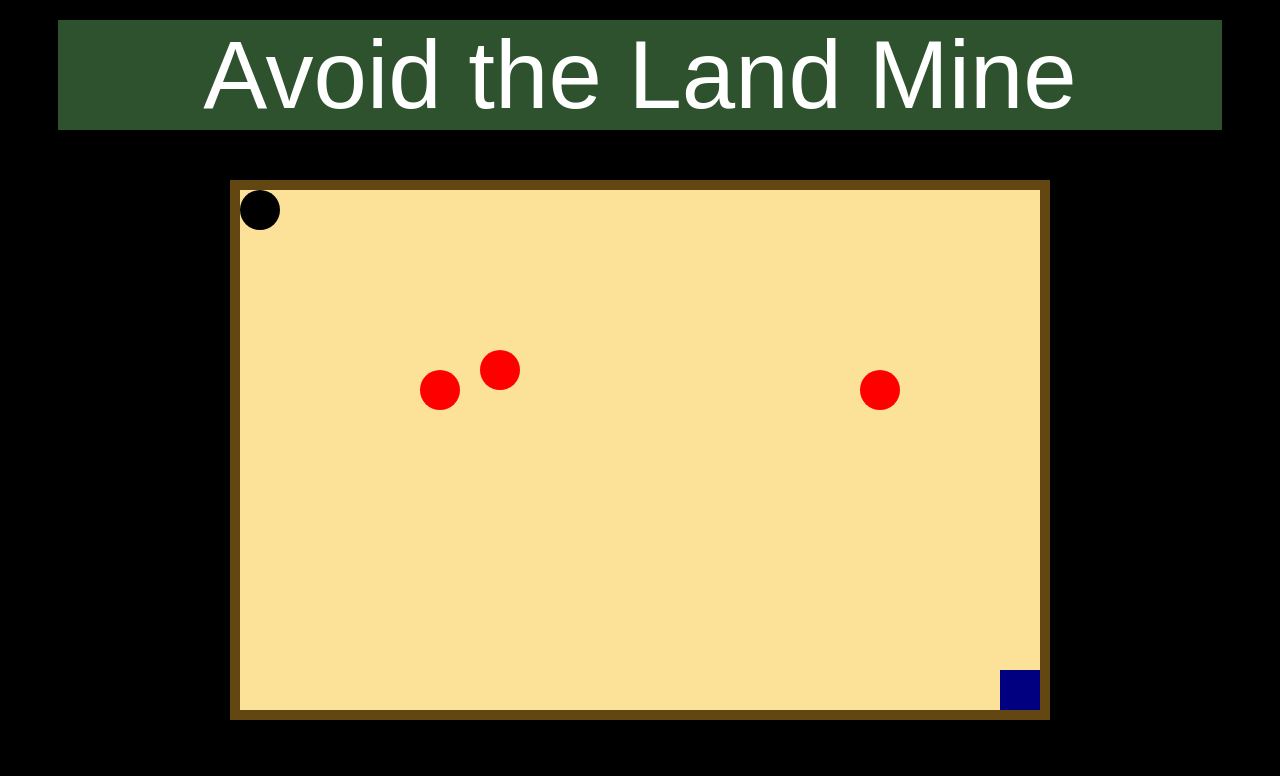
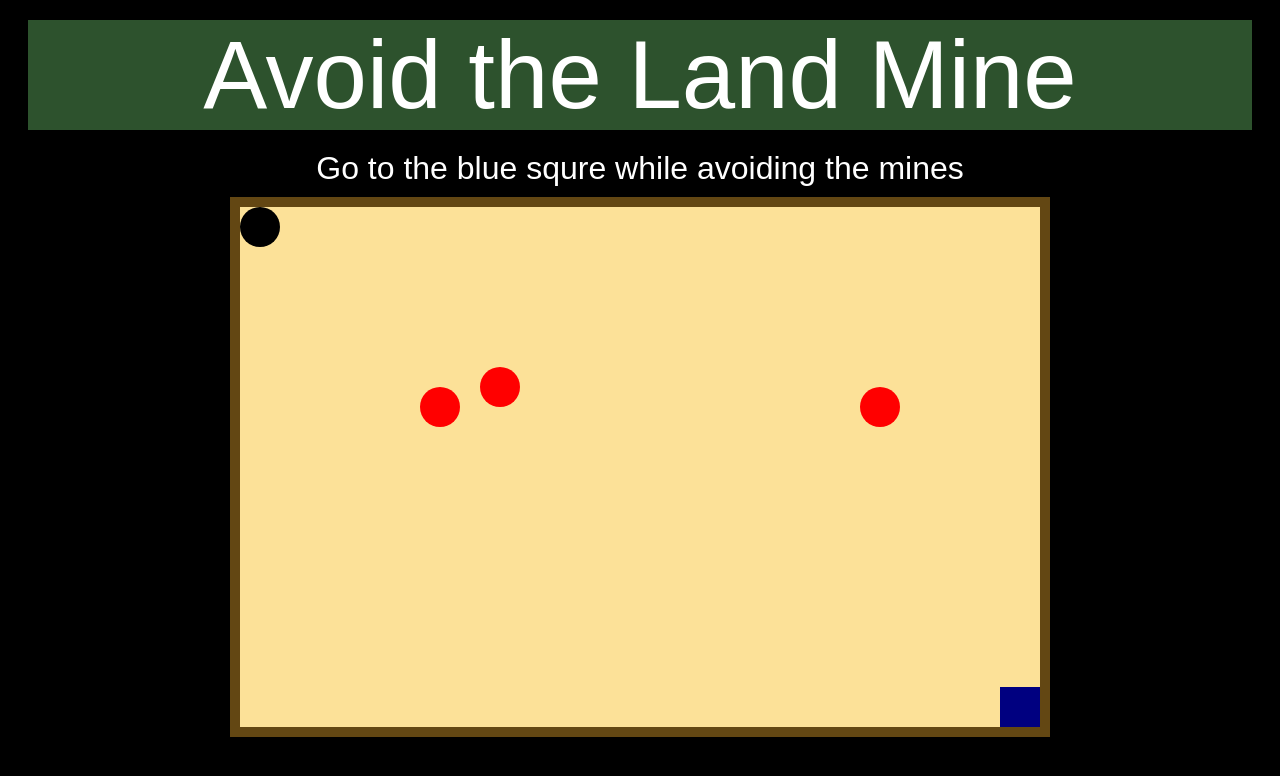
Before and after one commit to TamirMegged/landMineGame, a plain HTML site: page index.html in a window 1280 px wide. Drawn offline with Linux system fonts and the light colour scheme.

Commit message:
Instructions

```diff
--- a/index.html
+++ b/index.html
@@ -8,6 +8,7 @@
 </head>
 <body>
     <header id="header">Avoid the Land Mine</header>
+    <div id="secondaryHeader">Go to the blue squre while avoiding the mines</div>
     <canvas id="canvas" width="800px" height="520px"></canvas>
     <div id="overlay"></div>
     <div id="gameOver">
--- a/style.css
+++ b/style.css
@@ -7,9 +7,13 @@ body {
 }
 #header {
     font-size: 6em;
-    margin: 50px;
-    margin-top: 20px;
+    margin: 20px;
     background-color: rgb(45, 82, 45);
+    color: white;
+}
+#secondaryHeader {
+    font-size: 2em;
+    margin: 10px;
     color: white;
 }
 canvas {
```
